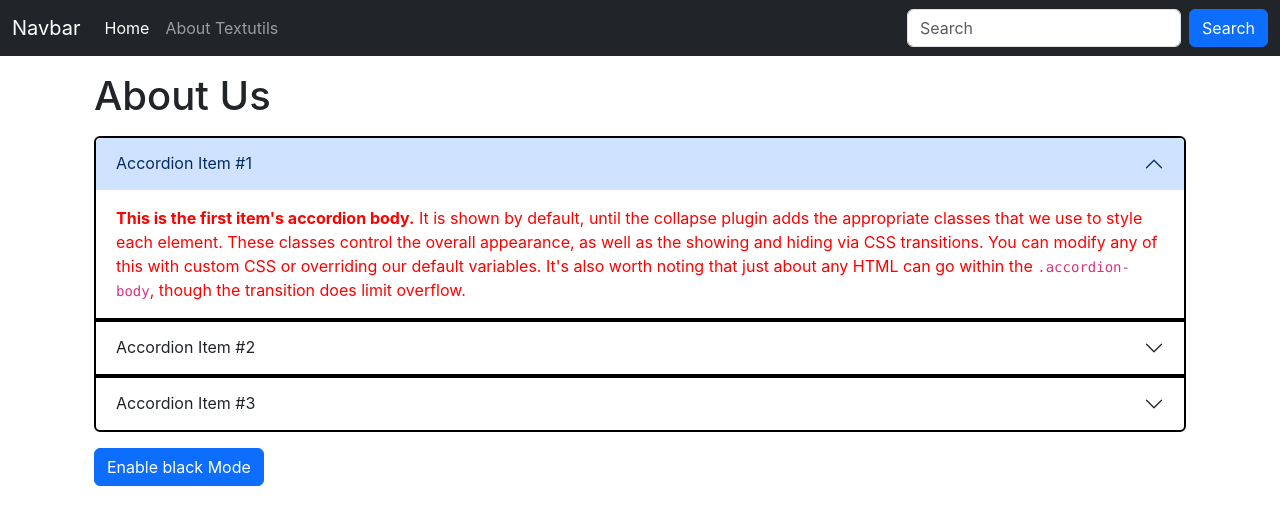
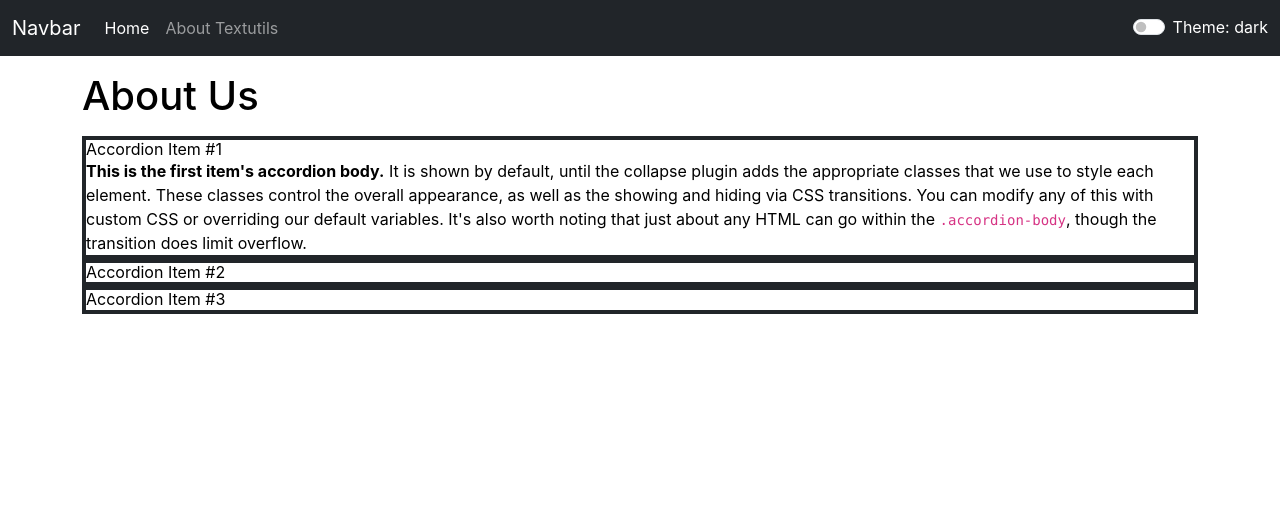
Before and after one commit to Princekumar-Mehta/textutils, a React (Create React App) app: page / in a window 1280 px wide. Shown: the top 524 px of the page. Built offline with nearby package versions, Linux system fonts and the light colour scheme.

Commit message:
till theme done 27-01-2023

```diff
--- a/src/App.js
+++ b/src/App.js
@@ -1,14 +1,28 @@
 import "./App.css";
 import Navbar from "./components/Navbar";
 //import Form from "./components/Form";
+import { useState } from "react";
 import About from "./components/About";
 function App() {
+  const [theme, setTheme] = useState("dark");
+  const toggle = function () {
+    if (theme === "dark") {
+      setTheme("light");
+    } else setTheme("dark");
+  };
   return (
     <>
-      <Navbar title="Navbar" aboutText="About Textutils"></Navbar>
-      <div className="container mb-8">
-        {/*<Form heading="Enter text here"></Form>*/}
-        <About></About>
+      <div className={`bg-${theme==="dark"?"white":"black"}`}>
+        <Navbar
+          title="Navbar"
+          aboutText="About Textutils"
+          theme={theme}
+          toggle={toggle}
+        ></Navbar>
+        <div className="container mb-8">
+          {/*<Form heading="Enter text here"></Form>*/}
+          <About theme={theme} toggle={toggle}></About>
+        </div>
       </div>
     </>
   );
--- a/src/components/About.js
+++ b/src/components/About.js
@@ -1,37 +1,12 @@
-import React, { useState } from "react";
-
-export default function About() {
-  const [myStyle, setMyStyle] = useState({
-    backgroudColor: "blue",
-    color: "red",
-    border:"2px solid black"
-  });
-  const [btnText , setBtnText]=useState("Enable black Mode");
-  const toggleStyle = () => {
-    if (myStyle.color === "red") {
-      setMyStyle({
-        color: "black",
-        backgroudColor: "red",
-        border:"2px solid blue"
-      });
-      setBtnText("Enable red Mode");
-    } else {
-      setMyStyle({
-        backgroudColor: "blue",
-        color: "red",
-        border:"2px solid black"
-      });
-      setBtnText("Enable black Mode");
-    }
-  };
+export default function About(props) {
   return (
-    <div className="container">
-      <h1 className="my-3">About Us</h1>
-      <div class="accordion" id="accordionExample">
-        <div class="accordion-item" style={myStyle}>
-          <h2 class="accordion-header" id="headingOne">
+    <div className={`container-primary bg-${props.theme==="dark"?"white":"black"}`}>
+      <h1 className={`my-3 text-${props.theme==="dark"?"black":"white"}`}>About Us</h1>
+      <div className={`accordionbg bg-${props.theme}`} id="accordionExample"  >
+        <div className={`accordion-item border border-4 border-${props.theme} bg-${props.theme==="dark"?"white":"black"}`} style={{color:`${props.theme==="dark"?"black":"white"}`}}>
+          <h2 className="accordion-header" id="headingOne">
             <button
-              class="accordion-button"
+              className="accordion-button"
               type="button"
               data-bs-toggle="collapse"
               data-bs-target="#collapseOne"
@@ -43,11 +18,11 @@ export default function About() {
           </h2>
           <div
             id="collapseOne"
-            class="accordion-collapse collapse show"
+            className="accordion-collapse collapse show"
             aria-labelledby="headingOne"
             data-bs-parent="#accordionExample"
           >
-            <div class="accordion-body">
+            <div className="accordion-body" style={{color:`${props.theme==="dark"?"black":"white"}`}}>
               <strong>This is the first item's accordion body.</strong> It is
               shown by default, until the collapse plugin adds the appropriate
               classes that we use to style each element. These classes control
@@ -59,10 +34,10 @@ export default function About() {
             </div>
           </div>
         </div>
-        <div class="accordion-item" style={myStyle}>
-          <h2 class="accordion-header" id="headingTwo">
+        <div className={`accordion-item border border-4 border-${props.theme} bg-${props.theme==="dark"?"white":"black"}`} style={{color:`${props.theme==="dark"?"black":"white"}`}}>
+          <h2 className="accordion-header" id="headingTwo">
             <button
-              class="accordion-button collapsed"
+              className="accordion-button collapsed"
               type="button"
               data-bs-toggle="collapse"
               data-bs-target="#collapseTwo"
@@ -74,11 +49,11 @@ export default function About() {
           </h2>
           <div
             id="collapseTwo"
-            class="accordion-collapse collapse"
+            className="accordion-collapse collapse"
             aria-labelledby="headingTwo"
             data-bs-parent="#accordionExample"
           >
-            <div class="accordion-body">
+          <div className="accordion-body" style={{color:`${props.theme==="dark"?"black":"white"}`}}>
               <strong>This is the second item's accordion body.</strong> It is
               hidden by default, until the collapse plugin adds the appropriate
               classes that we use to style each element. These classes control
@@ -90,10 +65,10 @@ export default function About() {
             </div>
           </div>
         </div>
-        <div class="accordion-item" style={myStyle}>
-          <h2 class="accordion-header" id="headingThree">
+        <div className={`accordion-item border border-4 border-${props.theme} bg-${props.theme==="dark"?"white":"black"}`} style={{color:`${props.theme==="dark"?"black":"white"}`}}>
+          <h2 className="accordion-header" id="headingThree">
             <button
-              class="accordion-button collapsed"
+              className="accordion-button collapsed"
               type="button"
               data-bs-toggle="collapse"
               data-bs-target="#collapseThree"
@@ -105,11 +80,11 @@ export default function About() {
           </h2>
           <div
             id="collapseThree"
-            class="accordion-collapse collapse"
+            className="accordion-collapse collapse"
             aria-labelledby="headingThree"
             data-bs-parent="#accordionExample"
           >
-            <div class="accordion-body">
+          <div className="accordion-body" style={{color:`${props.theme==="dark"?"black":"white"}`}}>
               <strong>This is the third item's accordion body.</strong> It is
               hidden by default, until the collapse plugin adds the appropriate
               classes that we use to style each element. These classes control
@@ -122,10 +97,7 @@ export default function About() {
           </div>
         </div>
       </div>
-      <div className="container my-3"></div>
-      <button type="button" onClick={toggleStyle} class="btn btn-primary">
-        {btnText}
-      </button>
+
     </div>
   );
 }
--- a/src/components/Navbar.js
+++ b/src/components/Navbar.js
@@ -1,9 +1,10 @@
 import React from "react";
-import PropTypes from 'prop-types';
+import PropTypes from "prop-types";
 export default function Navbar(props) {
+
   return (
-    <div>
-      <nav className="navbar navbar-expand-lg navbar-dark bg-dark">
+    <div style={{color:`${props.theme==="dark"?"white":"black"}`}}>
+      <nav className={`navbar navbar-expand-lg navbar-${props.theme} bg-${props.theme}`}>
         <div className="container-fluid">
           <a className="navbar-brand" href="/">
             {props.title}
@@ -23,7 +24,7 @@ export default function Navbar(props) {
             <ul className="navbar-nav me-auto mb-2 mb-lg-0">
               <li className="nav-item">
                 <a className="nav-link active" aria-current="page" href="/">
-                  Home
+                 <span className={`text-${props.theme==="dark"?"white":"black"}`}>Home</span>
                 </a>
               </li>
               <li className="nav-item">
@@ -32,17 +33,18 @@ export default function Navbar(props) {
                 </a>
               </li>
             </ul>
-            <form className="d-flex" role="search">
+            <div className="form-check form-switch">
               <input
-                className="form-control me-2"
-                type="search"
-                placeholder="Search"
-                aria-label="Search"
+                className="form-check-input"
+                type="checkbox"
+                role="switch"
+                onClick={props.toggle}
+                id="flexSwitchCheckDefault"
               />
-              <button className="btn btn-primary" type="submit">
-                Search
-              </button>
-            </form>
+              <label className="form-check-label" htmlFor="flexSwitchCheckDefault">
+               Theme: {props.theme}
+              </label>
+            </div>
           </div>
         </div>
       </nav>
@@ -50,10 +52,10 @@ export default function Navbar(props) {
   );
 }
 
-Navbar.prototype = {title :PropTypes.string.isRequired}
-Navbar.prototype = {aboutText :PropTypes.string}
+Navbar.prototype = { title: PropTypes.string.isRequired };
+Navbar.prototype = { aboutText: PropTypes.string };
 
 Navbar.defaultProps = {
-    title:"Set title here",
-    aboutText:"About Text here"
-}
+  title: "Set title here",
+  aboutText: "About Text here",
+};
```
